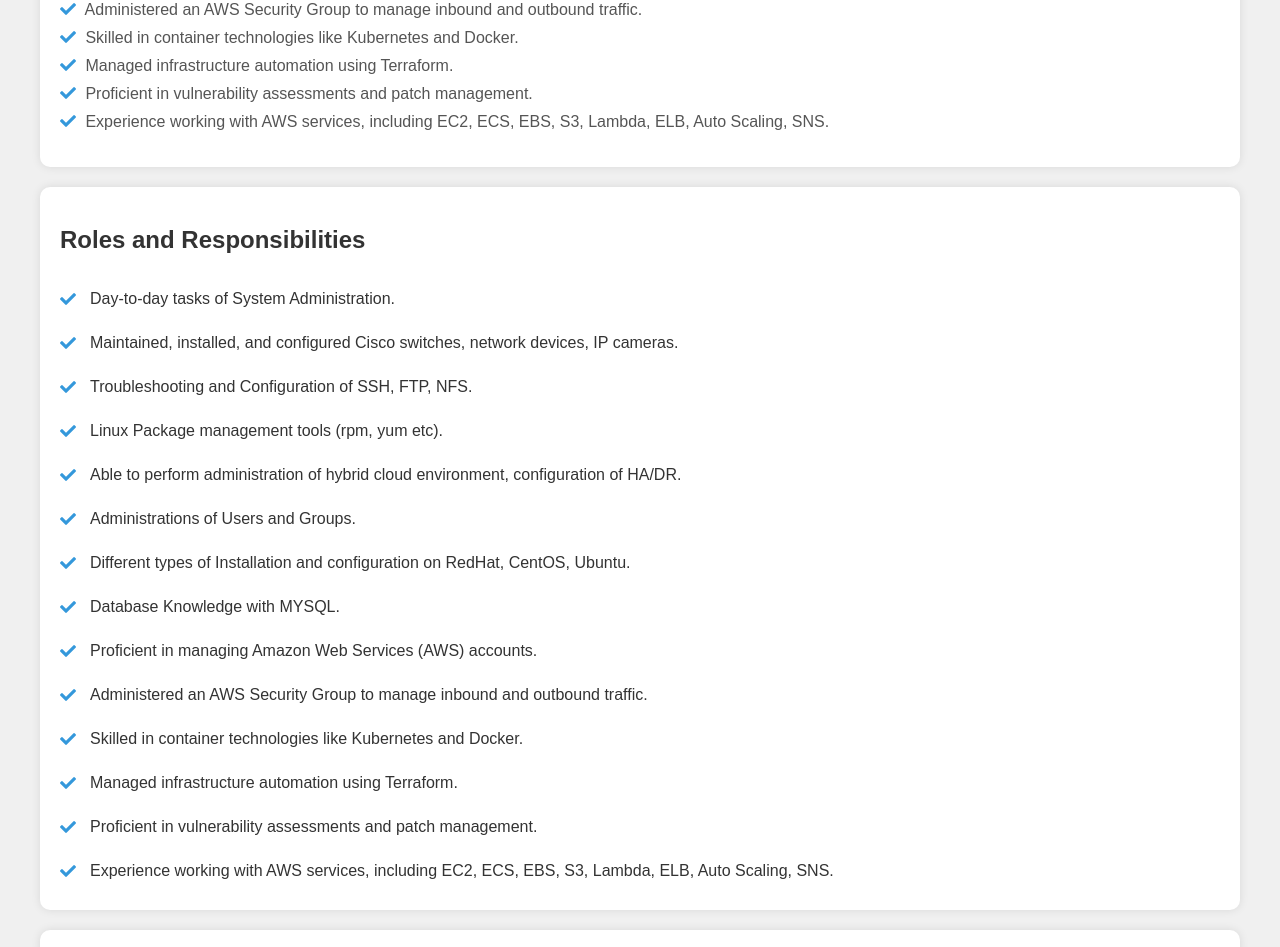
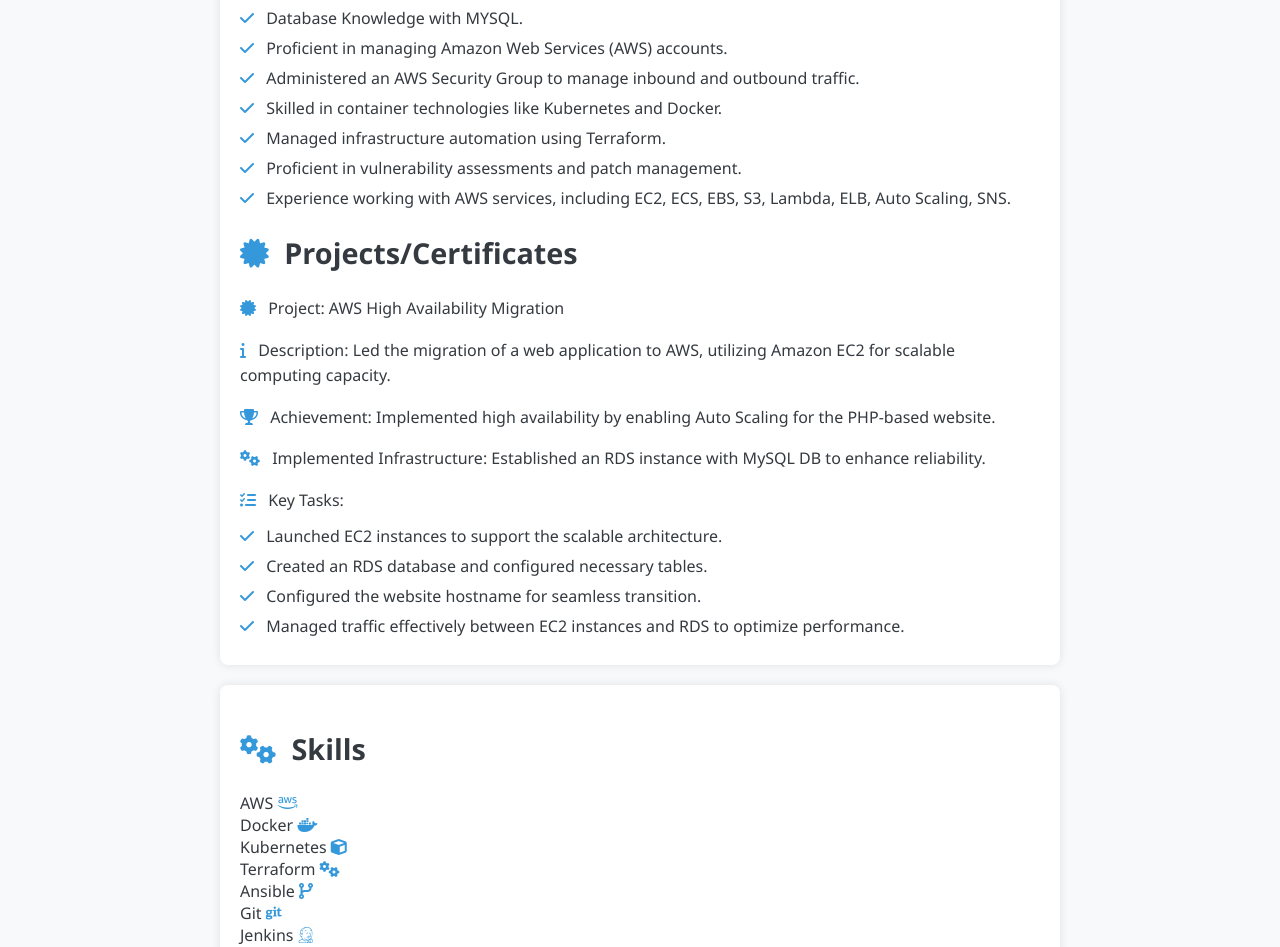
Before and after one commit to Skrishnreddy/SaikrishnaG.github.io, a plain HTML site: page index.html in a window 1280 px wide. Shown: the part 745-1692 px from the top of the page. Drawn offline with Linux system fonts and the light colour scheme.

Commit message:
Update index.html

```diff
--- a/index.html
+++ b/index.html
@@ -5,108 +5,64 @@
     <meta name="viewport" content="width=device-width, initial-scale=1.0">
     <title>Sai Krishna G - System Administrator</title>
     <!-- Font Awesome -->
-    <link rel="stylesheet" href="https://cdnjs.cloudflare.com/ajax/libs/font-awesome/5.15.4/css/all.min.css">
+    <link rel="stylesheet" href="https://cdnjs.cloudflare.com/ajax/libs/font-awesome/6.0.0/css/all.min.css">
     <style>
         body {
-            font-family: 'Arial', sans-serif;
-            margin: 20px;
+            font-family: 'Segoe UI', Tahoma, Geneva, Verdana, sans-serif;
+            background-color: #f8f9fa;
+            margin: 0;
+            padding: 0;
+            color: #343a40;
+        }
+        header {
+            background-color: #3498db; /* Blue */
+            color: #fff;
+            text-align: center;
+            padding: 2em;
+        }
+        h1 {
+            font-size: 2.5em;
+            margin: 0;
+            color: #fff;
+        }
+        h2 {
+            font-size: 1.8em;
+            color: #343a40;
+        }
+        section {
+            max-width: 800px;
+            margin: 20px auto;
             padding: 20px;
-            background-color: #f0f0f0;
+            background-color: #fff;
+            border-radius: 8px;
+            box-shadow: 0 0 10px rgba(0, 0, 0, 0.1);
         }
-
-        header {
-            text-align: center;
-            color: #3498db;
-        }
-
-        h1, h2, p {
-            color: #333;
-        }
-
-        section {
-            background-color: #fff;
-            padding: 20px;
-            border-radius: 10px;
-            box-shadow: 0 0 10px rgba(0, 0, 0, 0.1);
-            margin-top: 20px;
-            margin-bottom: 20px;
-        }
-
         ul {
             list-style-type: none;
             padding: 0;
+            margin: 0;
         }
-
         li {
-            margin-bottom: 10px;
-            color: #555;
+            margin-bottom: 8px;
         }
-
-        footer {
-            text-align: center;
+        i {
+            margin-right: 8px;
+            color: #3498db; /* Blue */
+        }
+        p {
+            line-height: 1.6;
+            margin-bottom: 12px;
+        }
+        .contact {
             margin-top: 20px;
-            color: #777;
-        }
-
-        /* Styling for Skills section */
-        .skills {
-            display: flex;
-            flex-wrap: wrap;
-        }
-
-        .skill {
-            background-color: #3498db;
-            color: #fff;
-            padding: 5px 10px;
-            border-radius: 5px;
-            margin-right: 10px;
-            margin-bottom: 10px;
-            display: flex;
-            align-items: center;
-        }
-
-        .skill i {
-            margin-right: 5px;
-        }
-
-        /* Styling for Icons */
-        .fas, .fab {
-            margin-right: 5px;
-            color: #3498db;
-        }
-
-        .far {
-            margin-right: 5px;
-            color: #3498db;
-        }
-
-        /* Styling for Roles and Responsibilities section */
-        .roles-responsibilities {
-            display: flex;
-            flex-direction: column;
-            margin-bottom: 20px;
-        }
-
-        .roles-responsibilities p {
-            position: relative;
-            padding-left: 30px;
-            margin-bottom: 10px;
-        }
-
-        .roles-responsibilities i {
-            position: absolute;
-            left: 0;
-            top: 50%;
-            transform: translateY(-50%);
-            color: #3498db;
         }
     </style>
 </head>
 <body>
     <header>
         <h1>Sai Krishna G</h1>
-        <p><i class="fas fa-briefcase"></i> System Administrator</p>
-        <p><i class="fas fa-map-marker-alt"></i> Bengaluru, IN | <i class="fas fa-phone"></i> (+91) 8970256425 | <i class="far fa-envelope"></i> krishnaaira1521@gmail.com</p>
+        <p>System Administrator</p>
+        <p>Bengaluru, IN | (+91) 8970256425 | krishnaaira1521@gmail.com</p>
     </header>
 
     <section>
@@ -116,9 +72,7 @@
             Proficient in routine upgrades, issue resolution, and ensuring IT infrastructure stability. Skilled in AWS for effective
             cloud-based solutions.
         </p>
-    </section>
 
-    <section class="work-experience">
         <h2><i class="fas fa-briefcase"></i> Work Experience</h2>
         <p><i class="fas fa-clock"></i> May 2022 – Present</p>
         <ul>
@@ -137,27 +91,7 @@
             <li><i class="fas fa-check"></i> Proficient in vulnerability assessments and patch management.</li>
             <li><i class="fas fa-check"></i> Experience working with AWS services, including EC2, ECS, EBS, S3, Lambda, ELB, Auto Scaling, SNS.</li>
         </ul>
-    </section>
 
-    <section class="roles-responsibilities">
-        <h2><i class="fas fa-tasks"></i> Roles and Responsibilities</h2>
-        <p><i class="fas fa-check"></i> Day-to-day tasks of System Administration.</p>
-        <p><i class="fas fa-check"></i> Maintained, installed, and configured Cisco switches, network devices, IP cameras.</p>
-        <p><i class="fas fa-check"></i> Troubleshooting and Configuration of SSH, FTP, NFS.</p>
-        <p><i class="fas fa-check"></i> Linux Package management tools (rpm, yum etc).</p>
-        <p><i class="fas fa-check"></i> Able to perform administration of hybrid cloud environment, configuration of HA/DR.</p>
-        <p><i class="fas fa-check"></i> Administrations of Users and Groups.</p>
-        <p><i class="fas fa-check"></i> Different types of Installation and configuration on RedHat, CentOS, Ubuntu.</p>
-        <p><i class="fas fa-check"></i> Database Knowledge with MYSQL.</p>
-        <p><i class="fas fa-check"></i> Proficient in managing Amazon Web Services (AWS) accounts.</p>
-        <p><i class="fas fa-check"></i> Administered an AWS Security Group to manage inbound and outbound traffic.</p>
-        <p><i class="fas fa-check"></i> Skilled in container technologies like Kubernetes and Docker.</p>
-        <p><i class="fas fa-check"></i> Managed infrastructure automation using Terraform.</p>
-        <p><i class="fas fa-check"></i> Proficient in vulnerability assessments and patch management.</p>
-        <p><i class="fas fa-check"></i> Experience working with AWS services, including EC2, ECS, EBS, S3, Lambda, ELB, Auto Scaling, SNS.</p>
-    </section>
-
-    <section class="projects-certificates">
         <h2><i class="fas fa-certificate"></i> Projects/Certificates</h2>
         <p><i class="fas fa-certificate"></i> Project: AWS High Availability Migration</p>
         <p><i class="fas fa-info"></i> Description: Led the migration of a web application to AWS, utilizing Amazon EC2 for scalable computing capacity.</p>
@@ -170,25 +104,24 @@
             <li><i class="fas fa-check"></i> Configured the website hostname for seamless transition.</li>
             <li><i class="fas fa-check"></i> Managed traffic effectively between EC2 instances and RDS to optimize performance.</li>
         </ul>
-        <p><i class="fas fa-certificate"></i> Completed Advanced Certificate in DevOps & Cloud Computing (From Nov 2022-June 2023)</p>
     </section>
 
     <section class="skills">
-        <h2><i class="fas fa-tools"></i> Skills</h2>
-        <div class="skill"><i class="fab fa-aws"></i> AWS</div>
-        <div class="skill"><i class="fab fa-docker"></i> Docker</div>
-        <div class="skill"><i class="fab fa-kubernetes"></i> Kubernetes</div>
-        <div class="skill"><i class="fas fa-cogs"></i> Terraform</div>
-        <div class="skill"><i class="fas fa-network-wired"></i> Ansible</div>
-        <div class="skill"><i class="fab fa-git"></i> Git</div>
-        <div class="skill"><i class="fab fa-jenkins"></i> Jenkins</div>
-        <div class="skill"><i class="fas fa-database"></i> MySql</div>
-        <div class="skill"><i class="fas fa-chart-bar"></i> Power BI</div>
+        <h2><i class="fas fa-cogs"></i> Skills</h2>
+        <div class="skill">AWS <i class="fab fa-aws"></i></div>
+        <div class="skill">Docker <i class="fab fa-docker"></i></div>
+        <div class="skill">Kubernetes <i class="fas fa-cube"></i></div>
+        <div class="skill">Terraform <i class="fas fa-cogs"></i></div>
+        <div class="skill">Ansible <i class="fas fa-code-branch"></i></div>
+        <div class="skill">Git <i class="fab fa-git"></i></div>
+        <div class="skill">Jenkins <i class="fab fa-jenkins"></i></div>
+        <div class="skill">MySQL <i class="fas fa-database"></i></div>
+        <div class="skill">Power BI <i class="fas fa-chart-bar"></i></div>
     </section>
 
     <section class="education">
         <h2><i class="fas fa-graduation-cap"></i> Education</h2>
-        <p><i class="fas fa-graduation-cap"></i> Bachelor of Engineering (B.E): Visvesvaraya Technological University (VTU), January 2021<br>Institute: M. S. Engineering College, Bangalore</p>
+        <p>Bachelor of Engineering (B.E): Visvesvaraya Technological University (VTU), January 2021<br>Institute: M. S. Engineering College, Bangalore</p>
     </section>
 
     <footer>
```
